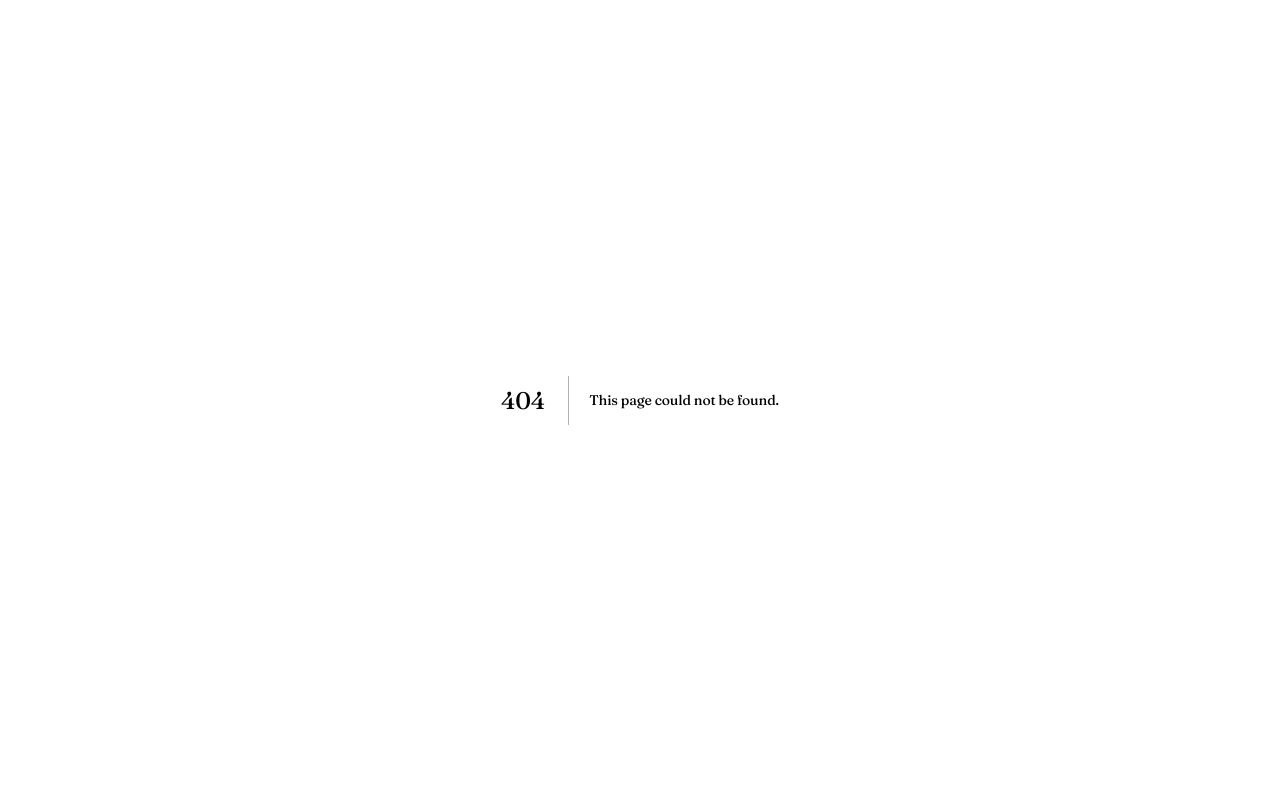
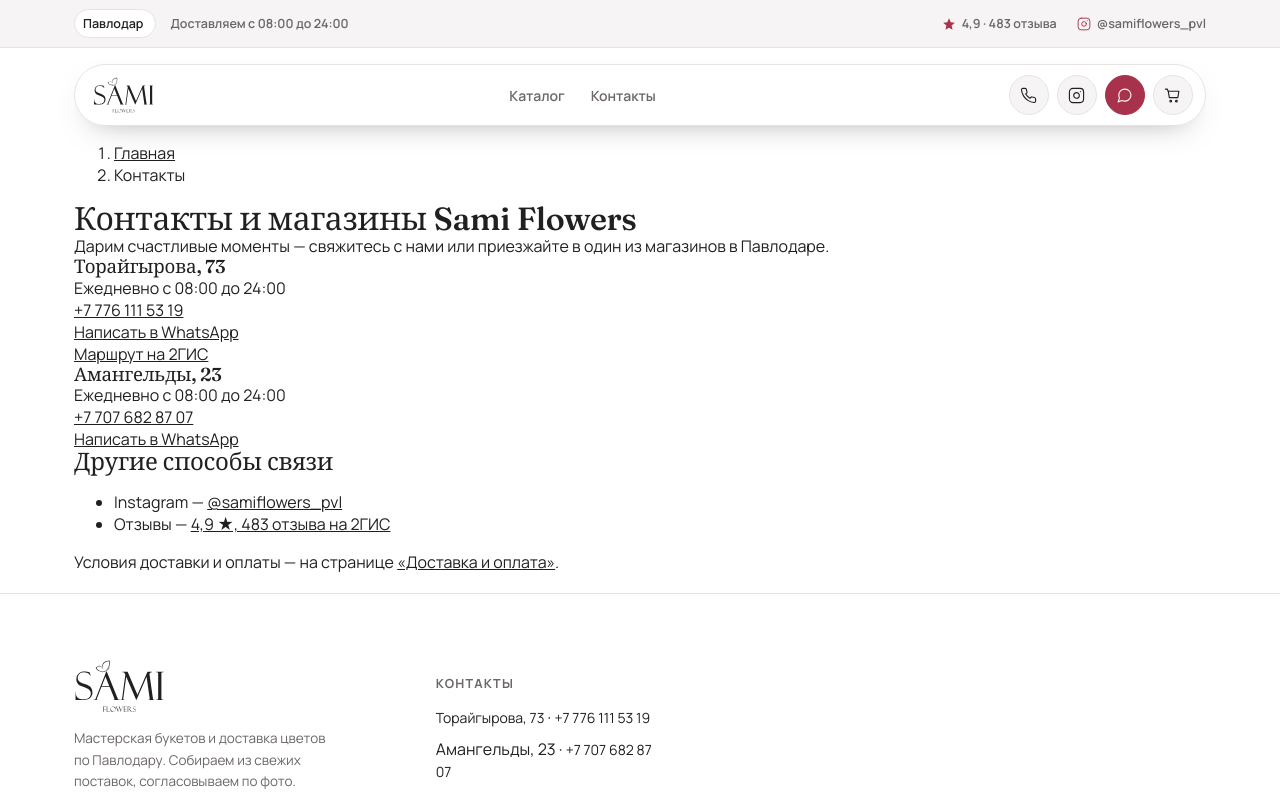
Before and after one commit to madirahimbai/sami-flowers, a Next.js app: page /contacts in a window 1280 px wide. Before the commit this address had no page. Shown: the top 796 px of the page. Built offline with nearby package versions, Linux system fonts and the light colour scheme.

Commit message:
SEO overhaul: /roses /delivery /contacts pages, breadcrumbs + JSON-LD, per-product titles from real composition, nav links, noindex for admin/api, lazy images

```diff
--- /dev/null
+++ b/app/(site)/contacts/page.tsx
@@ -0,0 +1,127 @@
+import type { Metadata } from 'next';
+import Breadcrumbs, { breadcrumbSchema } from '@/components/Breadcrumbs';
+import { PICKUP_LOCATIONS, WORKING_HOURS, formatPhone } from '@/lib/delivery';
+
+const SITE_URL = 'https://www.samiflowers.kz';
+const DESCRIPTION =
+  'Магазины цветов Sami Flowers в Павлодаре: Торайгырова, 73 и Амангельды, 23. Телефоны, режим работы, самовывоз и маршрут на карте.';
+
+export const metadata: Metadata = {
+  title: 'Контакты и магазины Sami Flowers в Павлодаре',
+  description: DESCRIPTION,
+  alternates: { canonical: '/contacts' },
+  openGraph: {
+    title: 'Контакты и магазины Sami Flowers в Павлодаре',
+    description: DESCRIPTION,
+    url: `${SITE_URL}/contacts`,
+  },
+};
+
+const crumbs = [
+  { label: 'Главная', href: '/' },
+  { label: 'Контакты' },
+];
+
+const SHOP_LINKS: Record<string, string> = {
+  'Торайгырова, 73': 'https://go.2gis.com/blll3',
+};
+
+const SHOP_SLUGS: Record<string, string> = {
+  'Торайгырова, 73': 'toraigyrov',
+  'Амангельды, 23': 'amangeldy',
+};
+
+function shopSchema(p: { label: string; phone: string }) {
+  return {
+    '@context': 'https://schema.org',
+    '@type': 'Florist',
+    '@id': `${SITE_URL}/contacts#${SHOP_SLUGS[p.label] ?? p.label}`,
+    name: `Sami Flowers — ${p.label}`,
+    url: `${SITE_URL}/contacts`,
+    telephone: `+${p.phone}`,
+    priceRange: '₸₸',
+    address: {
+      '@type': 'PostalAddress',
+      streetAddress: p.label,
+      addressLocality: 'Павлодар',
+      addressCountry: 'KZ',
+    },
+    openingHoursSpecification: {
+      '@type': 'OpeningHoursSpecification',
+      dayOfWeek: ['Monday', 'Tuesday', 'Wednesday', 'Thursday', 'Friday', 'Saturday', 'Sunday'],
+      opens: '08:00',
+      closes: '23:59',
+    },
+  };
+}
+
+export default function ContactsPage() {
+  const breadcrumb = breadcrumbSchema(crumbs);
+
+  return (
+    <main className="info-page wrap">
+      <script
+        type="application/ld+json"
+        // eslint-disable-next-line react/no-danger
+        dangerouslySetInnerHTML={{ __html: JSON.stringify(breadcrumb) }}
+      />
+      {PICKUP_LOCATIONS.map((p) => (
+        <script
+          key={p.label}
+          type="application/ld+json"
+          // eslint-disable-next-line react/no-danger
+          dangerouslySetInnerHTML={{ __html: JSON.stringify(shopSchema(p)) }}
+        />
+      ))}
+
+      <Breadcrumbs items={crumbs} />
+      <h1>Контакты и магазины Sami Flowers</h1>
+      <p className="lede">Дарим счастливые моменты — свяжитесь с нами или приезжайте в один из магазинов в Павлодаре.</p>
+
+      <div className="info-cards">
+        {PICKUP_LOCATIONS.map((p) => (
+          <div className="info-card" key={p.label}>
+            <h3>{p.label}</h3>
+            <p>{WORKING_HOURS}</p>
+            <p>
+              <a href={`tel:+${p.phone}`}>{formatPhone(p.phone)}</a>
+            </p>
+            <p>
+              <a
+                href={`https://wa.me/${p.phone}?text=${encodeURIComponent('Здравствуйте! Хочу заказать букет')}`}
+                target="_blank"
+                rel="noreferrer"
+              >
+                Написать в WhatsApp
+              </a>
+            </p>
+            {SHOP_LINKS[p.label] && (
+              <p>
+                <a href={SHOP_LINKS[p.label]} target="_blank" rel="noreferrer">
+                  Маршрут на 2ГИС
+                </a>
+              </p>
+            )}
+          </div>
+        ))}
+      </div>
+
+      <h2>Другие способы связи</h2>
+      <ul>
+        <li>
+          Instagram —{' '}
+          <a href="https://instagram.com/samiflowers_pvl" target="_blank" rel="noreferrer">
+            @samiflowers_pvl
+          </a>
+        </li>
+        <li>
+          Отзывы — <a href="https://go.2gis.com/blll3" target="_blank" rel="noreferrer">4,9 ★, 483 отзыва на 2ГИС</a>
+        </li>
+      </ul>
+
+      <p>
+        Условия доставки и оплаты — на странице <a href="/delivery">«Доставка и оплата»</a>.
+      </p>
+    </main>
+  );
+}
```
